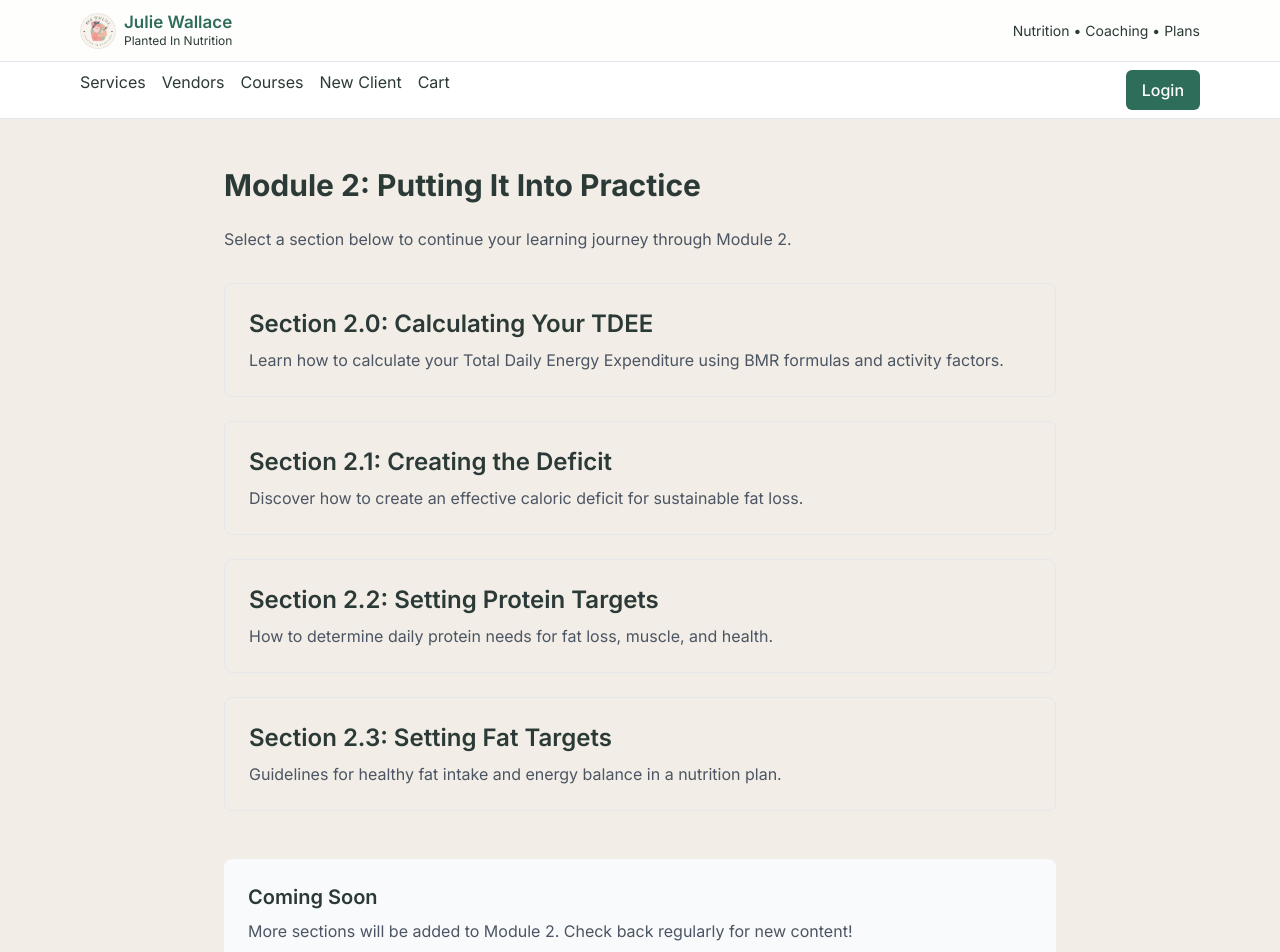
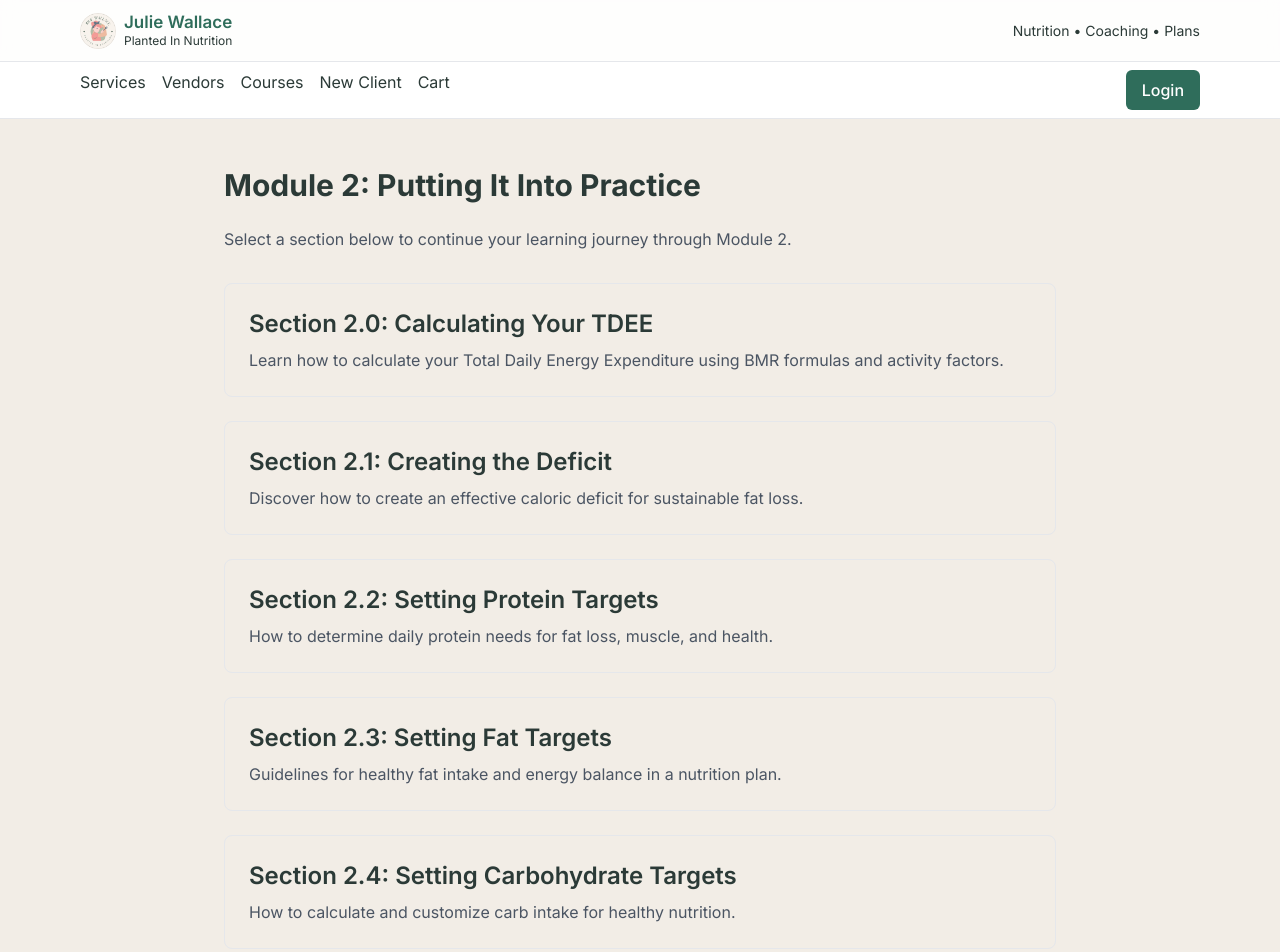
Before and after one commit to mr601s/nutritionist-marketplace-crm, a Next.js app: page /courses/module-2 in a window 1280 px wide. Shown: the top 952 px of the page. Built offline with nearby package versions, Linux system fonts and the light colour scheme.

Commit message:
feat: add Section 2.4 link to module-2 index navigation.

```diff
--- a/app/courses/module-2/page.tsx
+++ b/app/courses/module-2/page.tsx
@@ -1,5 +1,4 @@
 import Link from 'next/link';
-
 export default function Module2Page() {
   const sections = [
     {
@@ -25,9 +24,14 @@ export default function Module2Page() {
       title: 'Section 2.3: Setting Fat Targets',
       description: 'Guidelines for healthy fat intake and energy balance in a nutrition plan.',
       href: '/courses/module-2/section-3'
+    },
+    {
+      id: 'section-2.4',
+      title: 'Section 2.4: Setting Carbohydrate Targets',
+      description: 'How to calculate and customize carb intake for healthy nutrition.',
+      href: '/courses/module-2/section-4'
     }
   ];
-
   return (
     <main className="p-8 max-w-4xl mx-auto">
       <h1 className="text-3xl font-bold mb-6">
@@ -37,7 +41,6 @@ export default function Module2Page() {
       <p className="mb-8 text-gray-600">
         Select a section below to continue your learning journey through Module 2.
       </p>
-
       <div className="grid gap-6 mb-12">
         {sections.map((section) => (
           <Link
@@ -50,7 +53,6 @@ export default function Module2Page() {
           </Link>
         ))}
       </div>
-
       <div className="mt-12 p-6 bg-gray-50 rounded-lg">
         <h3 className="text-xl font-semibold mb-2">Coming Soon</h3>
         <p className="text-gray-600">
```
